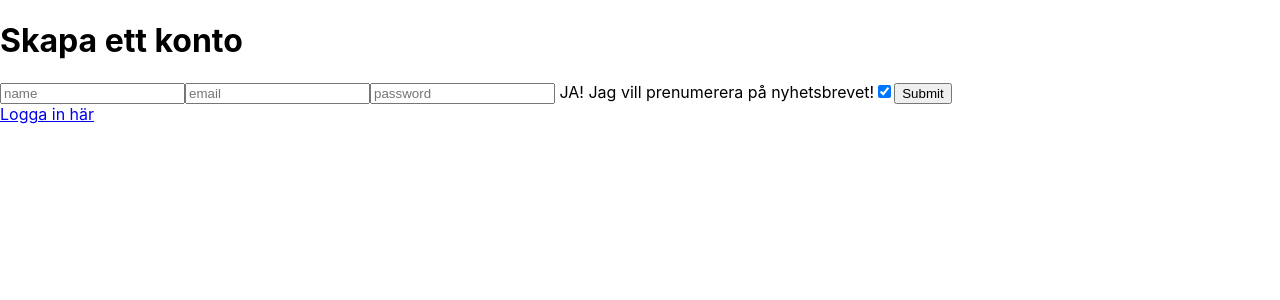
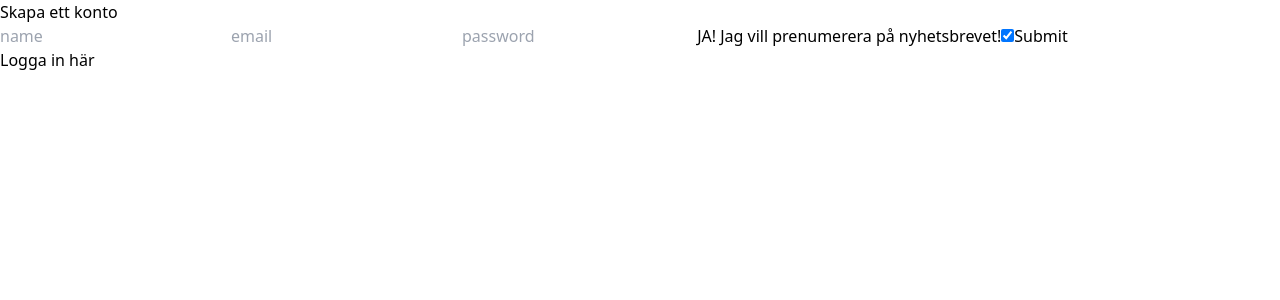
Before and after one commit to mats363/newsletter-front-react, a React (Create React App) app: page / in a window 1280 px wide. Shown: the top 300 px of the page. Built offline with nearby package versions, Linux system fonts and the light colour scheme.

Commit message:
safety backup

```diff
--- a/package.json
+++ b/package.json
@@ -15,6 +15,7 @@
     "react-dom": "^18.1.0",
     "react-router-dom": "^6.3.0",
     "react-scripts": "5.0.1",
+    "sass": "^1.53.0",
     "typescript": "^4.6.4",
     "web-vitals": "^2.1.4"
   },
@@ -41,5 +42,10 @@
       "last 1 firefox version",
       "last 1 safari version"
     ]
+  },
+  "devDependencies": {
+    "autoprefixer": "^10.4.7",
+    "postcss": "^8.4.14",
+    "tailwindcss": "^3.1.4"
   }
 }
--- /dev/null
+++ b/postcss.config.js
@@ -0,0 +1,6 @@
+module.exports = {
+  plugins: {
+    tailwindcss: {},
+    autoprefixer: {},
+  },
+}
--- a/src/App.tsx
+++ b/src/App.tsx
@@ -1,7 +1,7 @@
 import React, { ChangeEvent, FormEvent, useState } from 'react';
 import './App.css';
 import { RegisterService } from './services/RegisterService';
-import { Link } from 'react-router-dom';
+import { Link, Navigate } from 'react-router-dom';
 
 // Används för att registrera användare
 
@@ -15,6 +15,7 @@ const [newUser, setNewUser] = useState({
 });
 
 const [checked, setChecked] = useState(true);
+const [success, setSuccess] = useState(false);
 
 function handleChange(e: ChangeEvent<HTMLInputElement>) {
   let user: string = e.target.name;
@@ -27,20 +28,24 @@ function handleCheckBox() {
 }
 function register (e: FormEvent<HTMLFormElement>) {
   e.preventDefault();
-  console.log(newUser.email + " hej")
   newUser.subStatus = checked;
-  console.log("register function " + checked)
   service.createNewUser(newUser)
   setNewUser({name: "", email: "", password:"", subStatus:false});
   alert("Du har skapat ett konto")
+  setSuccess(true);
 
 }
 
 
   return (
   <>
-    <h1>Skapa ett konto</h1>
-    <form onSubmit={register}>
+   <section className="container">
+
+    <div className="w-4">
+    <h3 className="text-3xl font-bold underline text-red-600">
+      Skapa ett konto
+    </h3>
+    <form className="bg-white shadow-md rounded px-8 pt-6 pb-8 mb-4" onSubmit={register}>
       <input required type="text" name="name" placeholder="name" value={newUser.name} onChange={handleChange}/>
       <input required type="email" name="email" placeholder="email" value={newUser.email} onChange={handleChange}/>
       <input required type="password" name="password" placeholder="password" value={newUser.password} onChange={handleChange}/>
@@ -49,7 +54,11 @@ function register (e: FormEvent<HTMLFormElement>) {
       </label>
       <input type="submit"/>
     </form>
-    <Link to="/login">Logga in här</Link>
+    </div>
+    <Link to="/login"><button>Logga in här</button></Link>
+    </section>
+
+    {success && <Navigate replace to="/login"/>}
   </>)
 
 
--- a/src/components/Settings.tsx
+++ b/src/components/Dashboard.tsx
@@ -16,7 +16,7 @@ interface fUser {
     subStatus: boolean
 }
 
-export function Settings(props: IChildComponentProps) {
+export function Dashboard(props: IChildComponentProps) {
 
     const [isLoggedIn, setIsLoggedIn] = useState(false)
     const [isSub, setIsSub] = useState(false);
@@ -75,7 +75,7 @@ export function Settings(props: IChildComponentProps) {
 
     return (<>
         {isSub && (
-            <button onClick={unSubscribe}>Avregistrera mig från nyhetsbrevet</button>
+            <button className="hover:bg-blue-700 text-white font-bold py-2 px-4 rounded focus:outline-none focus:shadow-outline" onClick={unSubscribe}>Avregistrera mig från nyhetsbrevet</button>
         )}
         {!isSub && (
             <button onClick={subscribe}>Ge mig en prenumeration på nyhetsbrevet!</button>
--- a/src/components/Login.tsx
+++ b/src/components/Login.tsx
@@ -1,7 +1,7 @@
 import { ChangeEvent, FormEvent, useEffect, useState } from "react";
 import { RegisterService } from "../services/RegisterService";
 import axios from "axios";
-import { Settings } from "./Settings";
+import { Dashboard } from "./Dashboard";
 import { User } from "../models/User";
 import { Link } from "react-router-dom";
 
@@ -55,14 +55,11 @@ export function Login () {
 
         } catch (err){
           alert("Wrong password or username");
-          // setUserToLogin({email: "", password: ""});
           setIsLoggedIn(false);
         }
 
         localStorage.setItem("activeUser", JSON.stringify(userTest));
-
     }
-
 
     function handleChange(e: ChangeEvent<HTMLInputElement>) {
         let user: string = e.target.name;
@@ -76,19 +73,23 @@ export function Login () {
     <h1>KÖPGAMMALTSKROT.SE</h1>
 
     {!isLoggedIn && (
-    <div>
-    <form onSubmit={login}>
+      <section>
+    <div className="flex items-center justify-between">
+    <form className="flex-col text-end" onSubmit={login}>
       <input required type="email" name="email" placeholder="email" value={userToLogin.email} onChange={handleChange}/>
       <input required type="password" name="password" placeholder="password" value={userToLogin.password} onChange={handleChange}/>
       <input type="submit"/>
     </form>
-    <Link to="/">Skapa nytt konto</Link>
+    <Link to="/">Skapa ett nytt konto</Link>
 
-    </div>)}
+    </div>
+
+
+    </section>)}
 
     {isLoggedIn && (
       <section>
-      <Settings user={loggedInUser}></Settings>
+      <Dashboard user={loggedInUser}></Dashboard>
       </section>
 
     )}
--- a/src/index.css
+++ b/src/index.css
@@ -1,13 +1,17 @@
-body {
-  margin: 0;
-  font-family: -apple-system, BlinkMacSystemFont, 'Segoe UI', 'Roboto', 'Oxygen',
-    'Ubuntu', 'Cantarell', 'Fira Sans', 'Droid Sans', 'Helvetica Neue',
-    sans-serif;
-  -webkit-font-smoothing: antialiased;
-  -moz-osx-font-smoothing: grayscale;
+
+
+@tailwind base;
+@tailwind components;
+@tailwind utilities;
+
+@layer base {
+  /* h1 {
+    @apply text-2xl;
+  }
+  h2 {
+    @apply text-xl;
+  }
+  input {
+    @apply shadow appearance-none border rounded w-1/5 py-2 px-3 text-gray-700 leading-tight;
+  } */
 }
-
-code {
-  font-family: source-code-pro, Menlo, Monaco, Consolas, 'Courier New',
-    monospace;
-}
--- a/src/services/RegisterService.ts
+++ b/src/services/RegisterService.ts
@@ -17,15 +17,15 @@ export class RegisterService {
         let response = await axios.put<IUser>('http://localhost:4000/user', user)
     }
 
-    async fetchUsers(users: IUser[]) {
+    // async fetchUsers(users: IUser[]) {
 
-        try {
-            axios.get<IUser[]>('http://localhost:4000/user')
-        } catch(err) {
-            console.log(err)
-        }
+    //     try {
+    //         axios.get<IUser[]>('http://localhost:4000/user')
+    //     } catch(err) {
+    //         console.log(err)
+    //     }
 
-    }
+    // }
 
     async fetchUser(userId: string) {
         try {
@@ -42,10 +42,6 @@ export class RegisterService {
             let loggedInUser: IUser;
             await axios.post(`http://localhost:4000/user/userlogin`, user)
             .then(res => {loggedInUser = res.data})
-
-
-
-           //return loggedInUser;
 
         } catch (err) {
             console.log("Fel lösen!");
--- /dev/null
+++ b/tailwind.config.js
@@ -0,0 +1,8 @@
+/** @type {import('tailwindcss').Config} */
+module.exports = {
+  content: [],
+  theme: {
+    extend: {},
+  },
+  plugins: [],
+}
```
Also changed, not shown: 1 other file (tests, documents, lock files or other folders).
